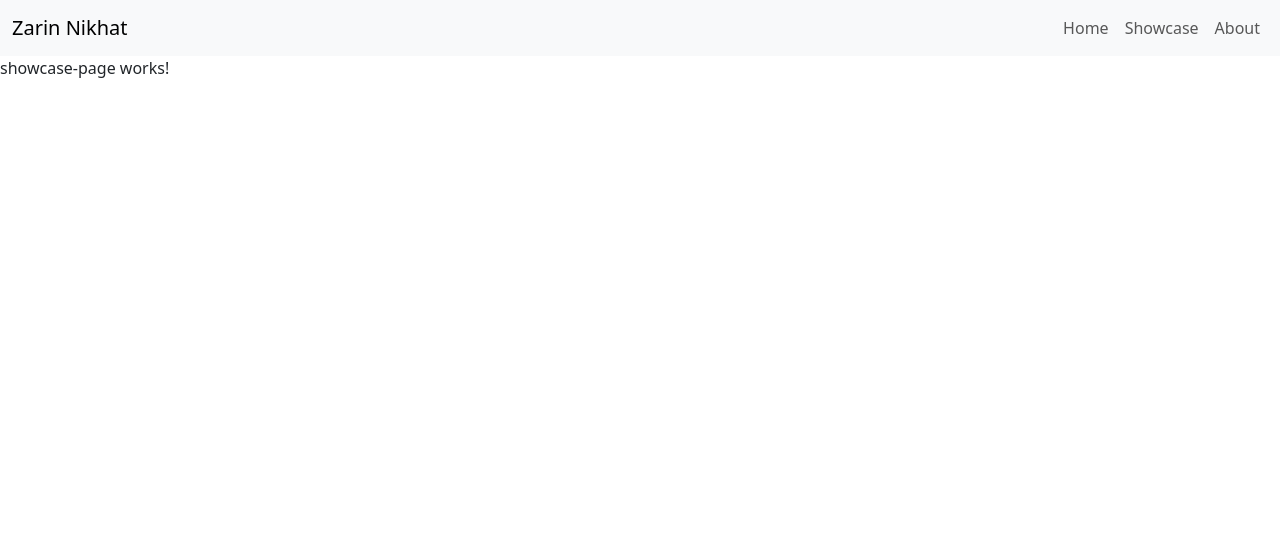
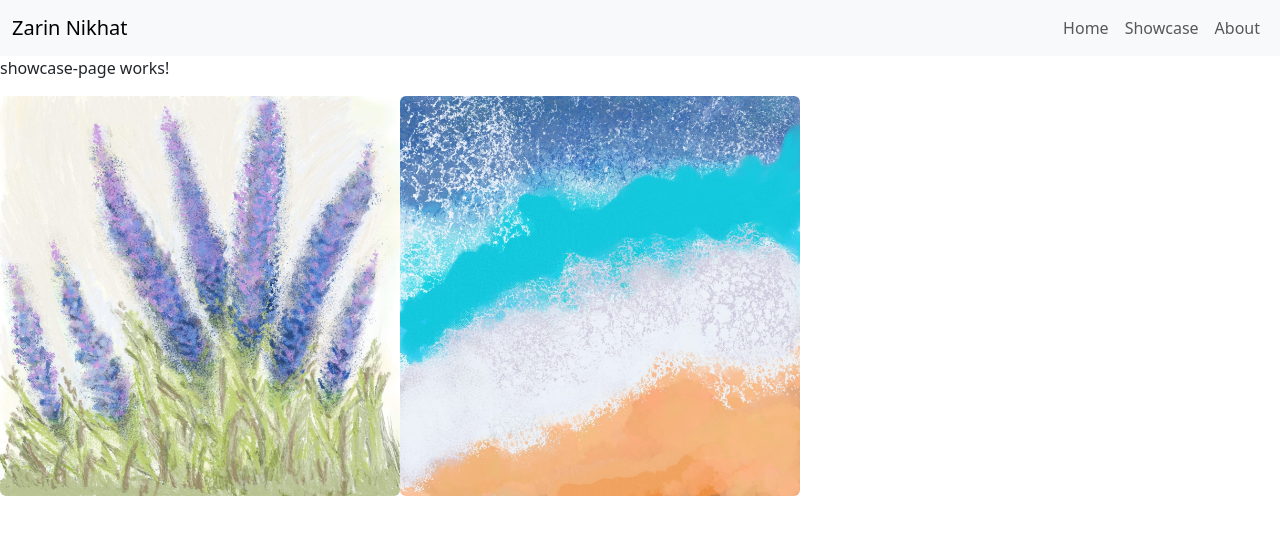
Before and after one commit to NihalArman/zarinnikhat.com, an Angular app in the folder zarin-nikhat/: page /showcase in a window 1280 px wide. Shown: the top 534 px of the page. Built offline with nearby package versions, Linux system fonts and the light colour scheme.

Commit message:
Show images in the show case page

```diff
--- a/zarin-nikhat/angular.json
+++ b/zarin-nikhat/angular.json
@@ -17,6 +17,7 @@
             "tsConfig": "tsconfig.app.json",
             "outputPath": "dist/zarin-nikhat",
             "assets": [
+              "src/assets",
               {
                 "glob": "**/*",
                 "input": "public"
@@ -76,6 +77,7 @@
           "options": {
             "tsConfig": "tsconfig.spec.json",
             "assets": [
+              "src/assets",
               {
                 "glob": "**/*",
                 "input": "public"
--- a/zarin-nikhat/src/app/showcase-page/showcase-page.html
+++ b/zarin-nikhat/src/app/showcase-page/showcase-page.html
@@ -1 +1,18 @@
 <p>showcase-page works!</p>
+<img
+  [ngSrc]="'assets/showcases/purple-flower.jpeg'"
+  class="img-fluid rounded"
+  style="max-width: 400px;"
+  alt="showcase image"
+  width="400"
+  height="300"
+/>
+
+<img
+  [ngSrc]="'assets/showcases/sandy-beach.jpeg'"
+  class="img-fluid rounded"
+  style="max-width: 400px;"
+  alt="showcase image"
+  width="400"
+  height="300"
+/>
--- a/zarin-nikhat/src/app/showcase-page/showcase-page.ts
+++ b/zarin-nikhat/src/app/showcase-page/showcase-page.ts
@@ -1,8 +1,11 @@
 import { Component } from '@angular/core';
+import {NgOptimizedImage} from '@angular/common';
 
 @Component({
   selector: 'app-showcase-page',
-  imports: [],
+  imports: [
+    NgOptimizedImage
+  ],
   templateUrl: './showcase-page.html',
   styleUrl: './showcase-page.css'
 })
```
